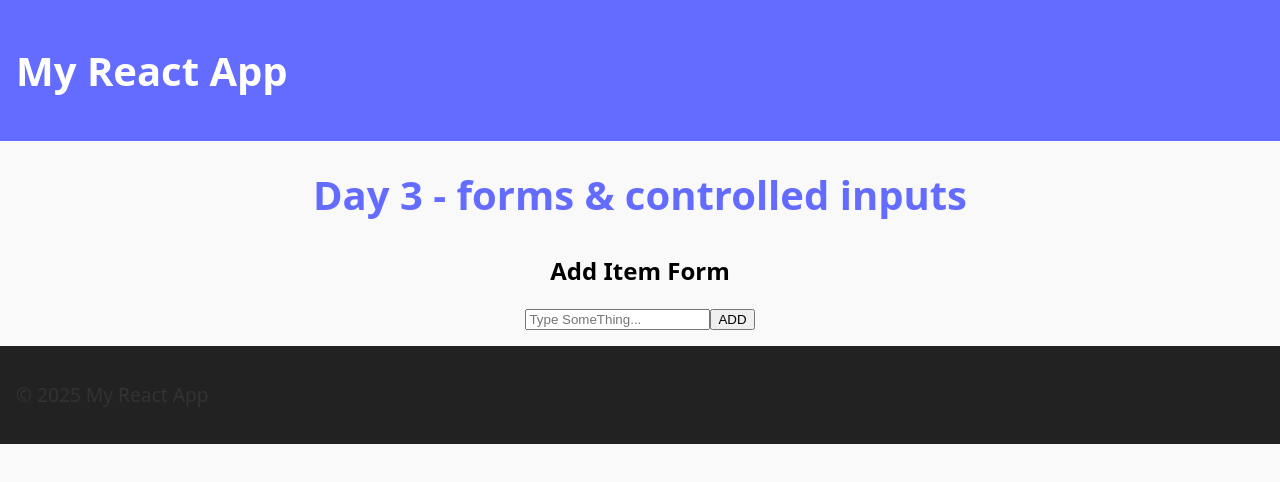
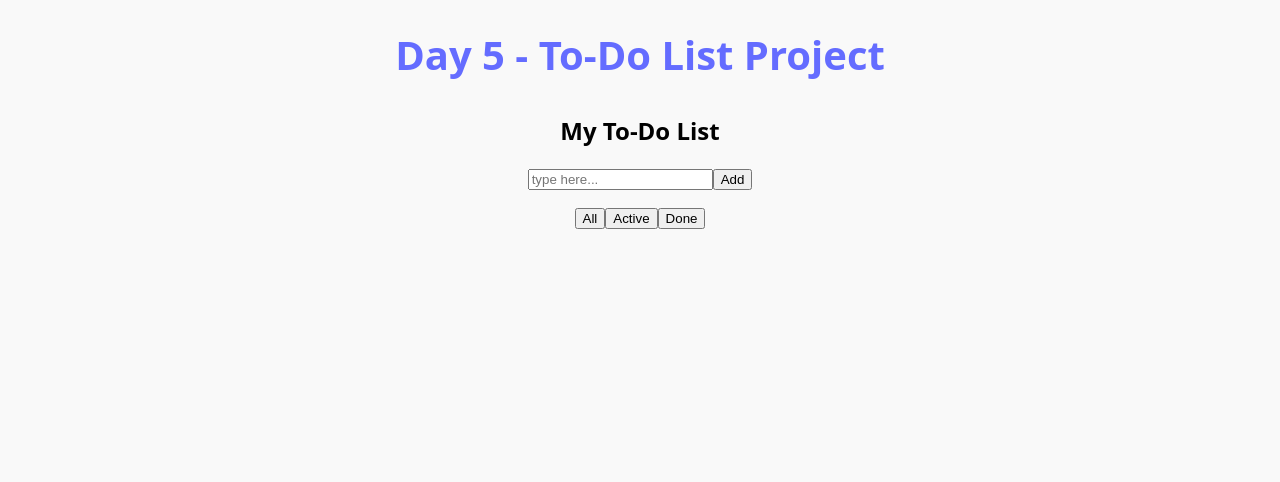
Before and after one commit to saraavaznjd/my-react-app, a React (Vite) app in the folder my-react-app/: page / in a window 1280 px wide. Shown: the top 482 px of the page. Built offline with nearby package versions, Linux system fonts and the light colour scheme.

Commit message:
Day-5 To-Do App

```diff
--- a/my-react-app/src/App.jsx
+++ b/my-react-app/src/App.jsx
@@ -1,19 +1,12 @@
 import './App.css'
-import Header from "./components/header";
-import Footer from "./components/footer";
-import Counter from './components/counter';
-import Toggle from './components/toggle';
-import TextInput from './components/textInput';
-import AddItemForm from './components/addItemForm';
+import TodoApp from './components/todoApp';
 
 
 function App() {
   return(
     <>
-      <Header/>
-      <h1 style={{ textAlign: "center" }}>Day 3 - forms & controlled inputs</h1>
-      <AddItemForm></AddItemForm>
-      <Footer/>
+      <h1 style={{ textAlign: "center" }}>Day 5 - To-Do List Project</h1>
+      <TodoApp/>
     </>
   )
 }
--- a/my-react-app/src/components/addItemForm.jsx
+++ /dev/null
@@ -1,27 +0,0 @@
-import { useState } from "react";
-
-export default function AddItemForm() {
-    const [item, setItem] = useState('')
-    const [items, setItems] = useState([])
-
-    const submitClickHandler = e => {
-        e.preventDefault()
-        if(item.trim() === '') return;
-        setItems([...items, item])
-        setItem('')
-    }
-
-    return(
-        <div style={{textAlign:'center', marginTop:'2rem'}}>
-            <h2>Add Item Form</h2>
-            <form onSubmit={submitClickHandler}>
-                <input type="text" value={item} placeholder="Type SomeThing..." onChange={e => setItem(e.target.value)} />
-                <button type="submit">ADD</button>
-            </form>
-
-            <ul style={{marginTop:'1rem', listStyle:'none'}}>
-                {items.map((it,index) => <li key={index}>{it}</li>)}
-            </ul>
-        </div>
-    )
-}
--- a/my-react-app/src/components/counter.jsx
+++ /dev/null
@@ -1,14 +0,0 @@
-import { useState } from "react";
-
-export default function Counter(){
-    const [count, setCount] = useState(0)
-
-    return (
-        <div style={{textAlign:'center', padding: "1rem"}}>
-            <h2>counter: {count}</h2>
-            <button onClick={() => setCount(count+1)}>Increase</button>
-            <button onClick={() => setCount(count-1)}>Decrease</button>
-            <button onClick={() => setCount(0)}>Reset</button>
-        </div>
-    )
-}
--- a/my-react-app/src/components/textInput.jsx
+++ /dev/null
@@ -1,13 +0,0 @@
-import { useState } from "react";
-
-export default function TextInput (){
-    const [text, setText] = useState('')
-
-    return(
-        <div style={{textAlign:'center', padding:'1rem'}}>
-            <h2>Type something:</h2>
-            <input type="text" value={text} onChange={(e) => setText(e.target.value)} placeholder="Write here ..." />
-            <p>Your Text: {text}</p>
-        </div>
-    )
-}
--- /dev/null
+++ b/my-react-app/src/components/todoApp.jsx
@@ -0,0 +1,79 @@
+import { useState, useEffect } from "react";
+
+export default function TodoApp() {
+    const [task, setTask] = useState('')
+    const [tasks, setTasks] = useState([])
+    const [filter, setFilter] = useState("all"); // all | active | done
+
+    //load tasks from localStorage
+    useEffect(() => {
+        const saved = localStorage.getItem('tasks')
+        if (saved) {
+            setTasks(JSON.parse(saved))
+        }
+    }, [])
+
+    //save tasks into localStorage
+    useEffect(() => {
+        localStorage.setItem('tasks', JSON.stringify(tasks))
+    }, [tasks])
+
+    const submitClickHandler = (e) => {
+        e.preventDefault()
+        if (task.trim() === '') return
+        const newTask = { id: Date.now(), text: task, done: false }
+        setTasks([...tasks, newTask])
+        setTask('')
+    }
+
+    const toggleTask = ID => {
+        setTasks(
+            tasks.map((t) =>
+                t.id === ID ? { ...t, done: !t.done } : t
+            )
+        );
+    }
+
+    const filteredTasks = tasks.filter((task) => {
+        if (filter === "active") return !task.done;
+        if (filter === "done") return task.done;
+        return true; // all
+    });
+
+    const deleteTask = (id) => {
+        setTasks(tasks.filter((t) => t.id !== id));
+    };
+
+    return (
+        <div style={{ textAlign: 'center', marginTop: '2rem' }}>
+            <h2>My To-Do List</h2>
+            <form onSubmit={submitClickHandler}>
+                <input type="text" placeholder="type here..." value={task} onChange={e => setTask(e.target.value)} />
+                <button type="submit">Add</button>
+            </form>
+
+            <div style={{ margin: "1rem 0" }}>
+                <button onClick={() => setFilter("all")}>All</button>
+                <button onClick={() => setFilter("active")}>Active</button>
+                <button onClick={() => setFilter("done")}>Done</button>
+            </div>
+
+            <ul style={{ marginTop: '1rem' }}>
+                {
+                    filteredTasks.map((t) => (
+                        <li key={t.id} style={{ listStyle: 'none' }}>
+                            <span onClick={() => toggleTask(t.id)} style={{
+                                textDecoration: t.done ? "line-through" : 'none',
+                                cursor: "pointer",
+                                marginRight: "1rem"
+                            }}>
+                                {t.text}
+                            </span>
+                            <button onClick={() => deleteTask(t.id)}>❌</button>
+                        </li>
+                    ))
+                }
+            </ul>
+        </div>
+    )
+}
--- a/my-react-app/src/components/toggle.jsx
+++ /dev/null
@@ -1,14 +0,0 @@
-import { useState } from "react";
-
-export default function Toggle(){
-    const [isOn, setIsOn] = useState(false)
-
-    return(
-        <div style={{textAlign: 'center', padding: "1rem"}}>
-            <h2>
-                status : {isOn ? "ON" : "OFF"}
-            </h2>
-            <button onClick={() => setIsOn(!isOn)}>{isOn ? "Turn OFF" : "Turn ON"}</button>
-        </div>
-    )
-}
```
Also changed, not shown: my-react-app/src/components/card.jsx (deleted, +0 -13 lines).
